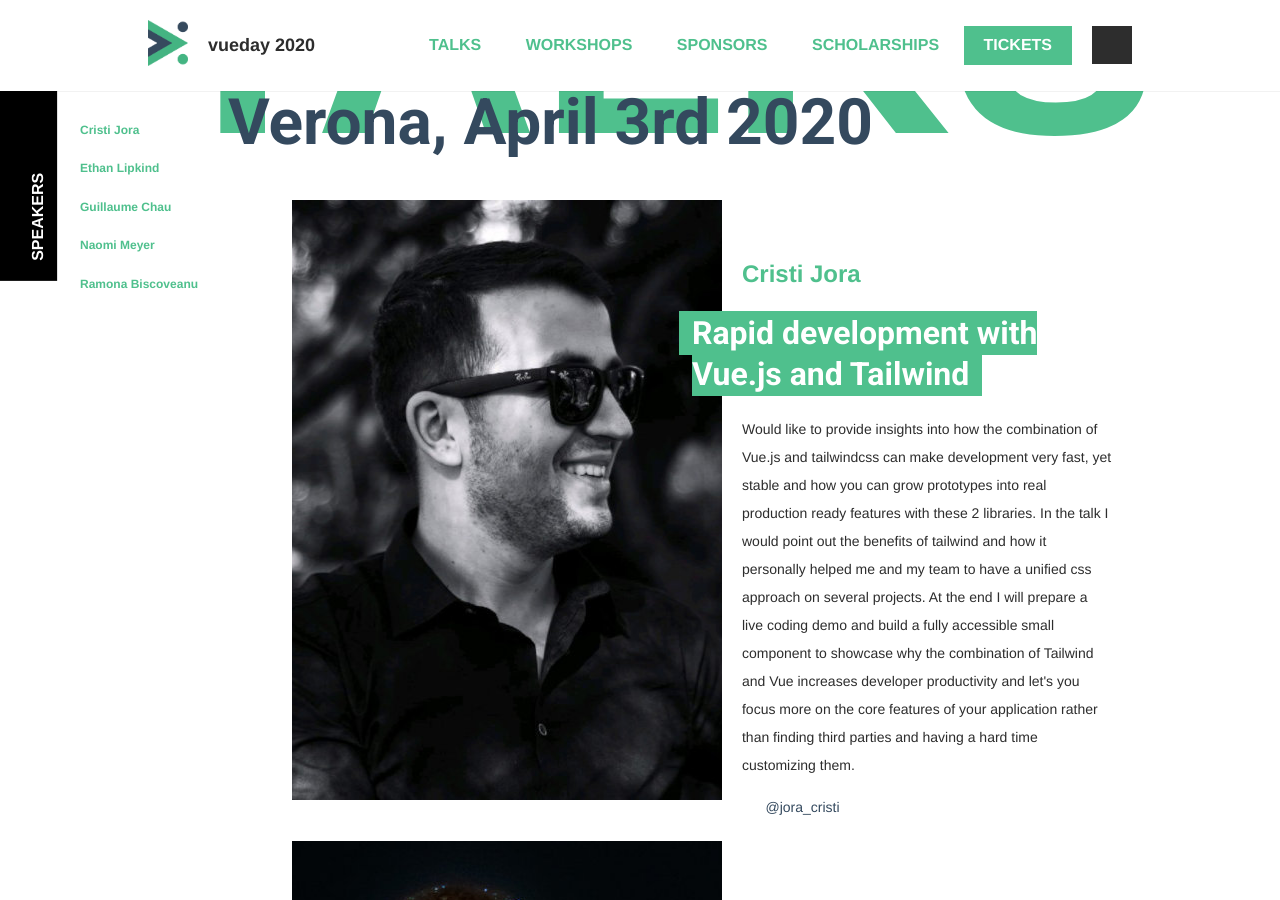
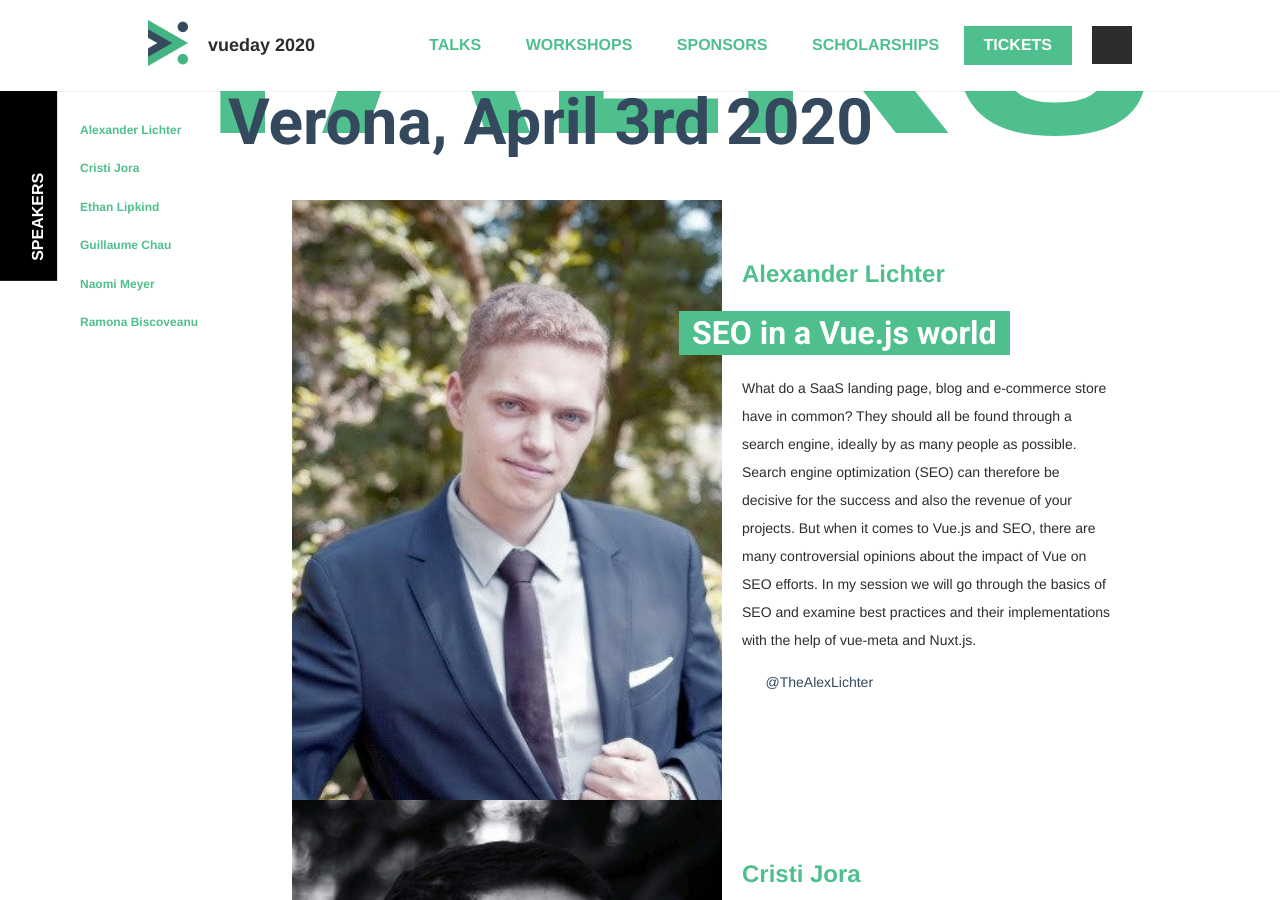
Before and after one commit to giuliatosato/2020.vueday.it, a Jekyll site: the page built from talks.html, in a window 1280 px wide and 900 px high, scrolled down 209 px. Built offline with Jekyll 4.4.1, drawn with Linux system fonts in a browser that asks for light colours; some web fonts are replaced; comment, search, counter and statistics services are not loaded.

Commit message:
Add Alexander

```diff
--- a/_data/speakers.yml
+++ b/_data/speakers.yml
@@ -2,13 +2,16 @@
 # img/conf-name/speaker/file.jpg
 # description is actually the company the speaker is working for
 list:
-#  -
-#    id: alexander-lichter
-#    description:
-#    image: alexander-lichter.jpg
-#    first_name: Alexander
-#    last_name: Lichter
-#    twitter: TheAlexLichter
+  -
+    id: alexander-lichter
+    description: >
+      Nuxt.js core-team member and full-stack developer in his twenties. When not working on open-source projects, he
+      gives talks at conferences, writes blog posts or consults other companies on web development with a focus on
+      Vue.js and Nuxt.js.
+    image: alexander-lichter.jpg
+    first_name: Alexander
+    last_name: Lichter
+    twitter: TheAlexLichter
 
   -
     id: cristi-jora
--- a/_data/talks.yml
+++ b/_data/talks.yml
@@ -1,3 +1,13 @@
+-
+  speaker_id: alexander-lichter
+  title: SEO in a Vue.js world
+  extract: >
+    What do a SaaS landing page, blog and e-commerce store have in common? They should all be found through a search
+    engine, ideally by as many people as possible. Search engine optimization (SEO) can therefore be decisive for the
+    success and also the revenue of your projects.
+    But when it comes to Vue.js and SEO, there are many controversial opinions about the impact of Vue on SEO efforts.
+    In my session we will go through the basics of SEO and examine best practices and their implementations with the
+    help of vue-meta and Nuxt.js.
 -
   speaker_id: cristi-jora
   title: Rapid development with Vue.js and Tailwind
```
Also changed, not shown: img/vueday/speaker/alexander-lichter.jpg (added).
